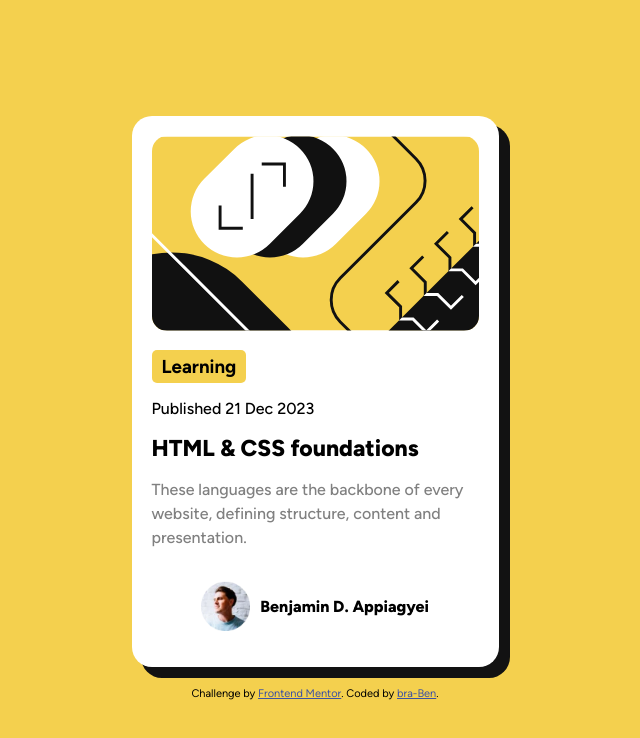
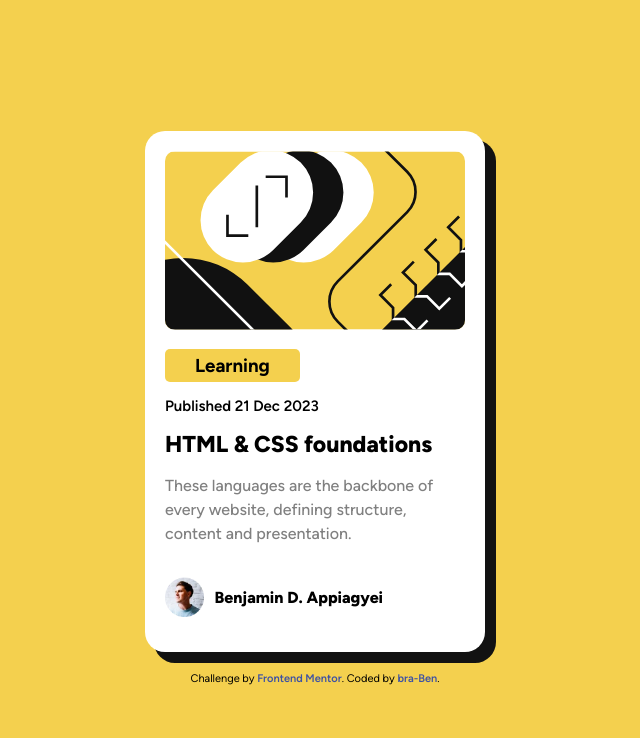
Before and after one commit to bra-Ben/Blog-preview-card, a plain HTML site: page index.html in a window 1280 px wide. Shown: the whole page, without its empty margins (325-965 px from the left). Drawn offline with Linux system fonts and the light colour scheme.

Commit message:
Completed the project

```diff
--- a/index.html
+++ b/index.html
@@ -13,7 +13,7 @@
 
 
     .attribution { font-size: 11px; text-align: center; }
-    .attribution a { color: hsl(228, 45%, 44%); }
+    .attribution a { color: hsl(228, 45%, 44%); text-decoration: none; font-weight: 600; }
   </style>
 </head>
 <body>
@@ -31,8 +31,8 @@
     </div>
     <div class="blog-sections writer-container">
       <div class="author-details">
-        <img src="./assets/images/image-avatar.webp" style="height: 50px; height: 50px;" alt="" id="author-img">
-        <p id="author-name">Benjamin D. Appiagyei</p>
+        <img src="./assets/images/image-avatar.webp" style="height: 40px; height: 40px;" alt="" id="author-img">
+        <a href="https://www.linkedin.com/in/bendarko/" target="_blank" id="author-name">Benjamin D. Appiagyei</a>
       </div>
     </div>
   </div>
--- a/style.css
+++ b/style.css
@@ -24,44 +24,61 @@ body {
 .blog-card {
   background-color: hsl(0, 0%, 100%);
   width: 100%;
-  max-width: 327px;
+  max-width: 300px;
   display: flex;
   flex-direction: column;
   align-items: center;
   justify-content: center;
   padding:20px;
   border-radius: 20px;
-  margin-bottom: 20px;
+  margin: 0 25px 20px 25px;
   box-shadow: 10px 10px 0 1px hsl(0, 0%, 7%);
 
 }
 
 .blog-sections {
     margin-bottom: 15px;
+    width: 100%;
 }
 
 .blogimage img {
     width: 100%;
-    border-radius: 15px;
+    border-radius: 10px;
 }
 
 #category {
     background-color: hsl(47, 88%, 63%);
     display: inline-block;
-    padding: 5px 10px;
+    padding: 5px 30px;
     border-radius: 5px;
     cursor: pointer;
     margin: 0;
 }
+
+#category:hover {
+    background-color: black;
+    color: hsl(47, 88%, 63%);
+    display: inline-block;
+   transition: background-color 400ms ease-in-out;
+}
+
 
 .blog-content h1 {
     font-size: 23px;
     font-weight: 800;
 }
 
+.blog-content h1:hover {
+    cursor: pointer;
+    color: hsl(47, 88%, 63%);
+    font-weight: 800;
+    transition: color 200ms ease-in-out;
+}
+
+
 #publishdate {
-    font-weight: 500;
-    font-size: 16px;
+    font-weight: 600;
+    font-size: 15px;
 }
 
 .blog-content #description {
@@ -73,12 +90,14 @@ body {
 
 .writer-container {
     display: flex;
-    align-items: start;
-    justify-content: start;
+    /* align-items: start;
+    justify-content: start; */
 }
+
 .author-details {
     display: flex;
-    /* align-items: start; */
+    flex-direction: row;
+    align-items: center;
     /* justify-content: start; */
 }
 
@@ -86,5 +105,18 @@ body {
     padding-left: 10px;
     font-size: 16px;
     font-weight: 800;
+    text-decoration: none;
+    color: black;
 
 }
+
+#author-name:hover {
+    font-weight: 900;
+    color: hsl(0, 0%, 50%);
+    transition: color 150ms ease-in-out;
+
+}
+
+@media ("min-width: ") {
+
+}
```
Also changed, not shown: design/desktop-active.png (added), design/desktop.png (added), design/mobile.png (added), 1 other file.
